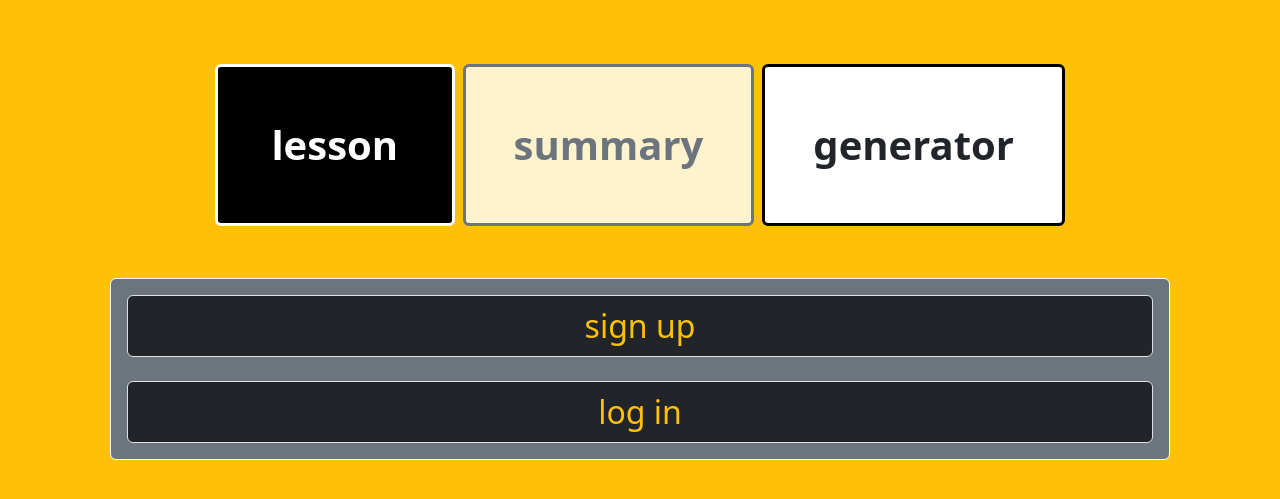
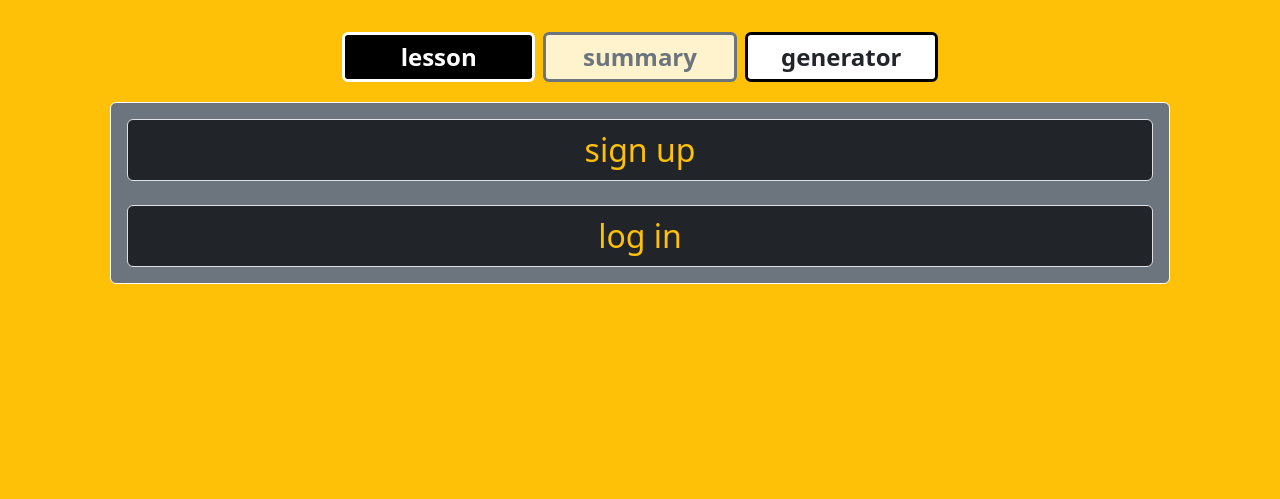
Before and after one commit to jhsu79/lesson-summary-generator, a Django app: page / in a window 1280 px wide. Shown: the part 66-565 px from the top of the page. Run offline with Django 4.2, Linux system fonts and the light colour scheme.

Commit message:
update styling

```diff
--- a/main_app/templates/home.html
+++ b/main_app/templates/home.html
@@ -1,9 +1,9 @@
 {% extends 'base.html' %}
 {% block content %}
-<div class="d-flex container-fluid flex-row p-5 bg-warning justify-content-around w-75 rounded-2">
-    <div class="d-flex container-fluid m-1 p-5 d-flex bg-black justify-content-around w-75 fs-1 fw-bold text-white border border-3 border-white rounded-2">lesson</div>
-    <div class="d-flex container-fluid m-1 p-5 d-flex bg-warning-subtle justify-content-center w-75 fs-1 fw-bold border border-3 border-secondary text-secondary rounded-2">summary</div>
-    <div class="d-flex container-fluid m-1 p-5 d-flex bg-white justify-content-around fs-1 w-75 fw-bold border border-3 border-black rounded-2">generator</div>
+<div class="d-flex container-fluid flex-row fs-4 p-3 bg-warning justify-content-around w-50 rounded-2">
+    <div class="m-1 p-1 bg-black w-75  fs-4 fw-bold text-center text-white border border-3 border-white rounded-2"> lesson </div>
+    <div class="m-1 p-1 bg-warning-subtle fs-4 w-75 text-center fw-bold border border-3 border-secondary text-secondary rounded-2"> summary </div>
+    <div class="m-1 p-1 bg-white   w-75 fw-bold text-center border border-3 border-black rounded-2"> generator </div>
 </div>
 
 {% if user.is_authenticated %}
--- a/main_app/templates/main_app/concept_form.html
+++ b/main_app/templates/main_app/concept_form.html
@@ -1,8 +1,7 @@
 {% extends 'base.html' %}
 {% block content %}
 
-
-<form class="container-fluid bg-warning-subtle w-75 p-3 text-secondary border border-black rounded-2" action="" method="POST">
+<form class="container-fluid bg-warning-subtle w-100 p-3 text-secondary border border-black rounded-2" action="" method="POST">
   <h3 class="bg-warning p-2 text-black border border-black fw-semibold rounded-2 mb-5">add a new <strong class="text-secondary fs-2">concept</strong></h3>
   {% csrf_token %}
     <table>
--- a/main_app/templates/main_app/student_form.html
+++ b/main_app/templates/main_app/student_form.html
@@ -2,7 +2,7 @@
 {% block content %}
 
 <div>
-<form class="d-flex flex-column bg-warning-subtle w-100 p-3 justify-content-left text-secondary border border-black rounded-5" action="" method="POST">
+<form class="container-fluid bg-warning-subtle w-100 p-3 text-secondary border border-black rounded-2"action="" method="POST">
   <h3 class="bg-warning p-2 text-black border border-black fw-semibold rounded-2 mb-5">add a new <strong class="text-secondary fs-2">student</strong></h3>
     {% csrf_token %}
     <table>
```
